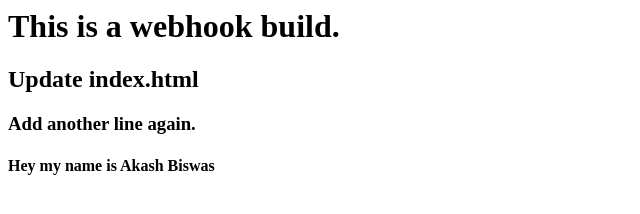
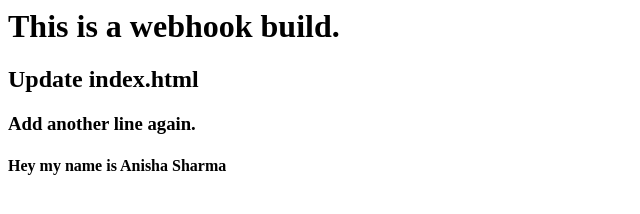
Before and after one commit to akash-biswas-dev/DemoCI, a plain HTML site: page index.html in a window 1280 px wide. Shown: the full height of the page, 0-640 px from the left. Drawn offline with Linux system fonts and the light colour scheme.

Commit message:
Update index.html

```diff
--- a/index.html
+++ b/index.html
@@ -1,4 +1,4 @@
 <h1>This is a webhook build.</h1>
 <h2>Update index.html</h2>
 <h3>Add another line again.</h3>
-<h4>Hey my name is Akash Biswas</h4>
+<h4>Hey my name is Anisha Sharma</h4>
```
